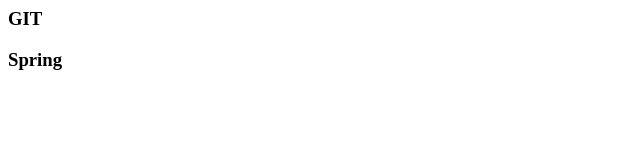
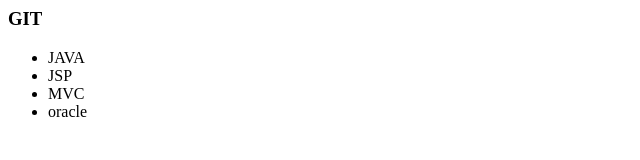
Before and after one commit to choiseonkweon/example, a plain HTML site: page index.html in a window 1280 px wide. Shown: the whole page, without its empty margins (0-640 px from the left). Drawn offline with Linux system fonts and the light colour scheme.

Commit message:
index.html-ver07

```diff
--- a/index.html
+++ b/index.html
@@ -2,6 +2,11 @@
 	<head><title>Hi</title></head>
 	<body>
 		<h3>GIT</h3>
-		<h3>Spring</h3>
+		<ul>
+			<li>JAVA</li>
+			<li>JSP</li>
+			<li>MVC</li>
+			<li>oracle</li>
+		</ul>
 	</body>
 </html>
```
